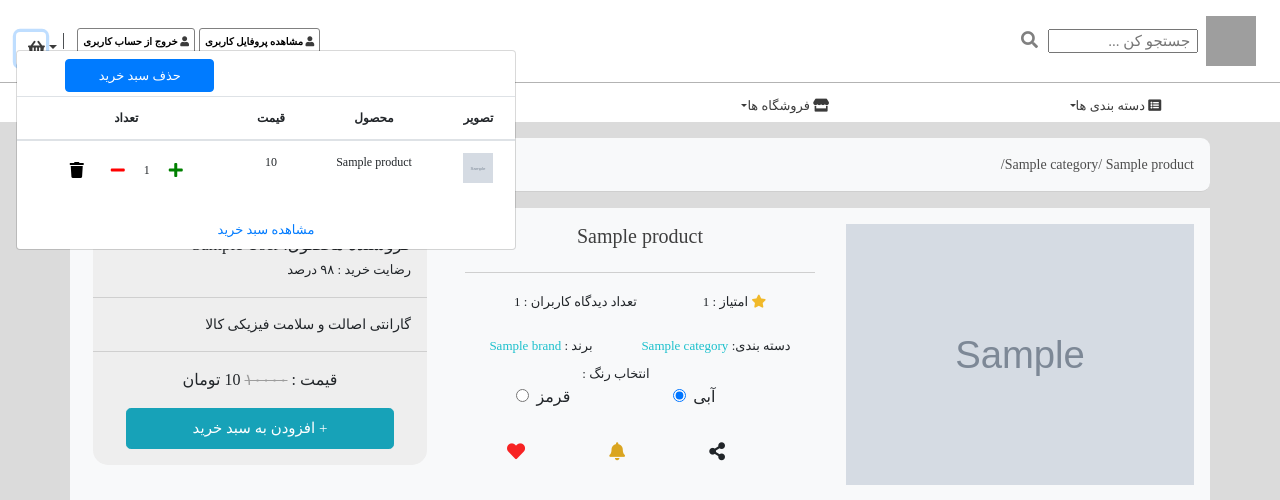
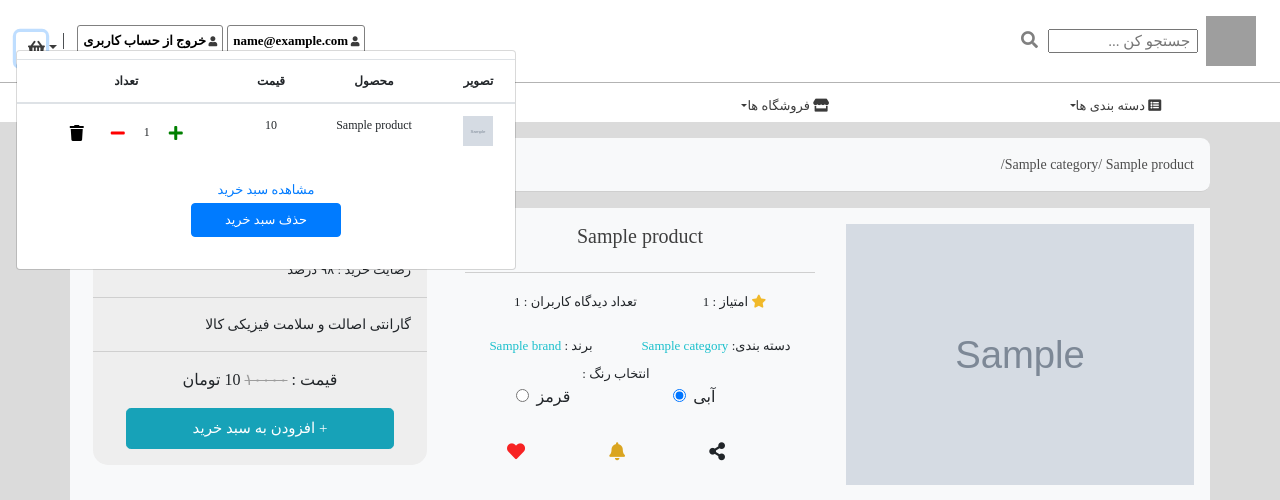
Before and after one commit to puryabzp/django-store, a Django app: a page that uses django-store/core/templates/base/header.html in a window 1280 px wide, after a click that opens the changed part. Shown: the top 500 px of the page. Run offline with Django 3.2, Linux system fonts and the light colour scheme; a user stored in the database is signed in; tables that the repository leaves empty hold one stand-in row (values such as "Sample post"); grey boxes marked "Sample" are stand-in pictures; some libraries are stand-ins or nearby versions; some web fonts are replaced; grey boxes are pictures that could not be loaded.

Commit message:
makin some changes

```diff
--- a/django-store/core/order/models.py
+++ b/django-store/core/order/models.py
@@ -42,11 +42,11 @@ class Basket(models.Model):
 
 
 class BasketItem(models.Model):
-    shop_product = models.OneToOneField(ShopProduct, verbose_name=_('Shop product'), on_delete=models.CASCADE)
+    shop_product = models.ForeignKey(ShopProduct, verbose_name=_('Shop product'), on_delete=models.CASCADE)
     basket = models.ForeignKey(Basket, verbose_name=_('Basket'), on_delete=models.CASCADE, related_name='basket_item',
                                related_query_name='basket_item')
-    count = models.PositiveIntegerField(_('Count'),null=True,default=0)
-    price = models.PositiveIntegerField(_('Price'),null=True,default=0)
+    count = models.PositiveIntegerField(_('Count'), null=True, default=0)
+    price = models.PositiveIntegerField(_('Price'), null=True, default=0)
 
     def set_price(self):
         self.price = self.shop_product.price
@@ -66,6 +66,9 @@ class BasketItem(models.Model):
     def __str__(self):
         string = '{} in {}'.format(self.get_name, self.get_shop_name)
         return string
+
+    class Meta:
+        unique_together = [['shop_product', 'basket']]
 
 
 class Order(models.Model):
--- a/django-store/core/order/views.py
+++ b/django-store/core/order/views.py
@@ -38,10 +38,13 @@ def create_basket(request):
 @csrf_exempt
 def delete_basket(request):
     user = request.user
-    basket = Basket.objects.get(user=user)
-    basket.delete()
-    resopnse = {"basket": user.email}
-    return HttpResponse(json.dumps(resopnse), status=201)
+    try:
+        basket = Basket.objects.get(user=user)
+        basket.delete()
+    except Basket.DoesNotExist:
+        pass
+    response = {"basket": user.email}
+    return HttpResponse(json.dumps(response), status=201)
 
 
 @csrf_exempt
--- a/django-store/core/store/models.py
+++ b/django-store/core/store/models.py
@@ -161,7 +161,8 @@ class ProductMeta(models.Model):
 
 
 class Like(models.Model):
-    user = models.ForeignKey(User, verbose_name=_('User'), on_delete=models.CASCADE,related_name='user_like', related_query_name='user_like')
+    user = models.ForeignKey(User, verbose_name=_('User'), on_delete=models.CASCADE, related_name='user_like',
+                             related_query_name='user_like')
     product = models.ForeignKey(Product, verbose_name=_('Product'), on_delete=models.CASCADE,
                                 related_name='product_like', related_query_name='product_like')
     like = models.BooleanField(_('Condition'), default=True)
--- a/django-store/core/store/urls.py
+++ b/django-store/core/store/urls.py
@@ -1,7 +1,7 @@
 from django.conf.urls import url
 from django.urls import path, include
 from .views import ProductsOfCategory, ProductsOfBrand, ProductsOfShop, ProductDetails, comment_create, \
-    SearchField, add_score, ShopProductCreate
+    SearchField, add_score, ShopProductCreate, minus_score
 
 urlpatterns = [
     path('categories/<slug:slug>/', ProductsOfCategory.as_view(), name='categories_product'),
@@ -11,6 +11,7 @@ urlpatterns = [
     path('comment/', comment_create, name='comment_create'),
     path('search/', SearchField.as_view(), name='search'),
     path('add_score/', add_score, name='add_score'),
+    path('minus_score/', minus_score, name='minus_score'),
     path('create_shop_product/', ShopProductCreate.as_view(), name='create_shop_product'),
 
 ]
--- a/django-store/core/store/views.py
+++ b/django-store/core/store/views.py
@@ -210,6 +210,22 @@ def add_score(request):
     return HttpResponse(json.dumps(response), status=201)
 
 
+@csrf_exempt
+def minus_score(request):
+    data = json.loads(request.body)
+    product_id = data['product_id']
+    product = Product.objects.get(id=product_id)
+    try:
+        like = Like.objects.get(product=product, user=request.user)
+        like.delete()
+
+    except:
+
+        pass
+    response = {'dislike_count': product.like_count, }
+    return HttpResponse(json.dumps(response), status=201)
+
+
 class ShopProductCreate(CreateView):
     model = ShopProduct
     form_class = AddShopProduct
--- a/django-store/core/templates/base/header.html
+++ b/django-store/core/templates/base/header.html
@@ -6,14 +6,12 @@
     top: 0;z-index: 1;">
 
       <div>
-          {% if user.is_authenticated %}
               <div class="dropdown" style="display: inline;">
                 <button class="basket btn buttons dropdown-toggle mt-3 mr-1" type="button" id="dropdownMenuButton" data-toggle="dropdown" aria-haspopup="true" aria-expanded="false" onclick="create_basket()" style="font-size: 15px" ><i class="fas fa-shopping-basket"></i></button>
                 <div class="dropdown-menu" aria-labelledby="dropdownMenuButton" id="sabad" style="height: auto; width: 500px">
-                    <button class="btn btn-primary ml-5 mb-1" onclick="delete_basket({{ user.user_baskets.id }})" style="font-size: 13px;width: 30%">حذف سبد خرید</button>
 
                     <div style="font-size: 12px;width: 100%;height: auto" dir="rtl">
-
+                      {% if user.user_baskets %}
                         <table class="table" id="basket_list" style="text-align: center">
                             <thead>
                               <tr>
@@ -26,7 +24,7 @@
                             <button id="hide_button" onclick="test({{ user.user_baskets.id }})" hidden>dsdsd</button>
                             <tbody id="simon">
 
-                            {% for basket_item in basket_items|slice:"0:4" %}
+                            {% for basket_item in basket_items %}
                                 {% if basket_item.basket.user ==  user  %}
                                          <tr id="ef{{ basket_item.id }}">
                                             <td><img src="{{ basket_item.shop_product.product.image.url }}" style="width: 30px;height: 30px"></td>
@@ -45,32 +43,39 @@
 
                             {% endfor %}
                             </tbody>
+
                         </table>
+                        <div class="mb-1" style="text-align: center">
+                            <a style="text-align: center;font-size: 13px" href="{% url 'user_basket' %}">مشاهده سبد خرید</a>
+                        </div>
+                        <div  style="text-align: center">
+                            <button class="btn btn-primary mb-4" onclick="delete_basket({{ user.user_baskets.id }})" style="font-size: 13px;width: 30%">حذف سبد خرید</button>
+                        </div>
+                      {% else %}
+                          <div class="mx-auto">
+                           <img  style="width: 200px;height:200px; display:block;margin:auto; " src="{% static 'img/shopping_basket_full.png' %}">
+                              <p style="text-align: center;font-size: 15px">سبدی برای شما موجود نیست!</p>
+                          </div>
+
+                      {% endif %}
+
+
 
                     </div>
-                    <div style="text-align: center">
-                        <a style="text-align: center;font-size: 13px" href="{% url 'user_basket' %}">مشاهده سبد خرید</a>
-                    </div>
+
 
 
 
                 </div>
           </div>
-          {% else %}
-              <div style="display: inline">
-               <button class="basket btn mt-3 mr-1"  style="font-size: 15px;color: lightslategray" title="شما سبد خریدی ندارید" ><i class="fas fa-shopping-basket"></i></button>
-              </div>
-          {% endif %}
-
-
 
         <span class="m-2">|</span>
           {% if user.is_authenticated %}
 
-              <button class="login_btn"><a href="{% url 'logout' %}" style="color: black;text-decoration: none;text-align: center;font-weight: bold">خروج از حساب کاربری</a> <i class="fas fa-user"></i></button>
-              <button class="login_btn"><a href="{% url 'user_details' request.user.slug %}" style="color: black;text-decoration: none;text-align: center;font-weight: bold">مشاهده پروفایل کاربری</a> <i class="fas fa-user"></i></button>
+              <button class="login_btn"><a href="{% url 'logout' %}" style="color: black;text-decoration: none;text-align: center;font-weight: bold;font-size: 13px">خروج از حساب کاربری</a> <i class="fas fa-user"></i></button>
+              <button class="login_btn"><a href="{% url 'user_details' request.user.slug %}" style="color: black;text-decoration: none;text-align: center;font-weight: bold;font-size: 13px">{{ user.email }}</a> <i class="fas fa-user"></i></button>
           {% else %}
-              <button class="login_btn"><a href="{% url 'login' %}" style="color: black;text-decoration: none;text-align: center;font-weight: bold">ورود به حساب کاربری</a> <i class="fas fa-user"></i></button>
+              <button class="login_btn"><a href="{% url 'login' %}" style="color: black;text-decoration: none;text-align: center;font-weight: bold;font-size: 13px">ورود به حساب کاربری</a> <i class="fas fa-user"></i></button>
           {% endif %}
 
       </div>
@@ -177,6 +182,7 @@ function create_basket() {
                 url: "{% url 'delete_basket' %}",
                 success: function (response) {
                     console.log(response)
+                    location.reload(true);
 
 
                 }
--- a/django-store/core/templates/homepage/single_product.html
+++ b/django-store/core/templates/homepage/single_product.html
@@ -103,7 +103,7 @@
                             </div>
                             <div class="d-flex justify-content-around mt-4">
                                 {% if user.is_authenticated %}
-                                 <button class="btn" style="color: rgba(247, 2, 2, 0.87);font-size: 18px;background-color: transparent;border: none" onclick="add_score({{ object.id }})"><i class="fas fa-heart"></i></button>
+                                    <button class="btn" style="color: rgba(247, 2, 2, 0.87);font-size: 18px;background-color: transparent;border: none" onclick="add_score({{ object.id }})"><i class="fas fa-heart"></i></button>
                                  {% else %}
                                     <button class="btn" style="color: gray;font-size: 18px;background-color: transparent;border: none" title="شما دسترسی جهت لایک ندارید"><i class="fas fa-heart"></i></button>
                                 {% endif %}
@@ -421,7 +421,6 @@
                                        style="display: inline;color: #4e555b;text-decoration: none">${data['author']}</a>
                                     <span>گفته که :</span>
                                     <p>${data['content']}</p>
-
                                 </div>`)
                     document.getElementById("content").value = "";
 
```
Also changed, not shown: django-store/core/order/migrations/0004_auto_20210227_1212.py (added), django-store/core/order/migrations/0005_auto_20210227_1236.py (added), django-store/core/static/img/basketimage.png (added), django-store/core/static/img/shopping_basket_full.png (added).
